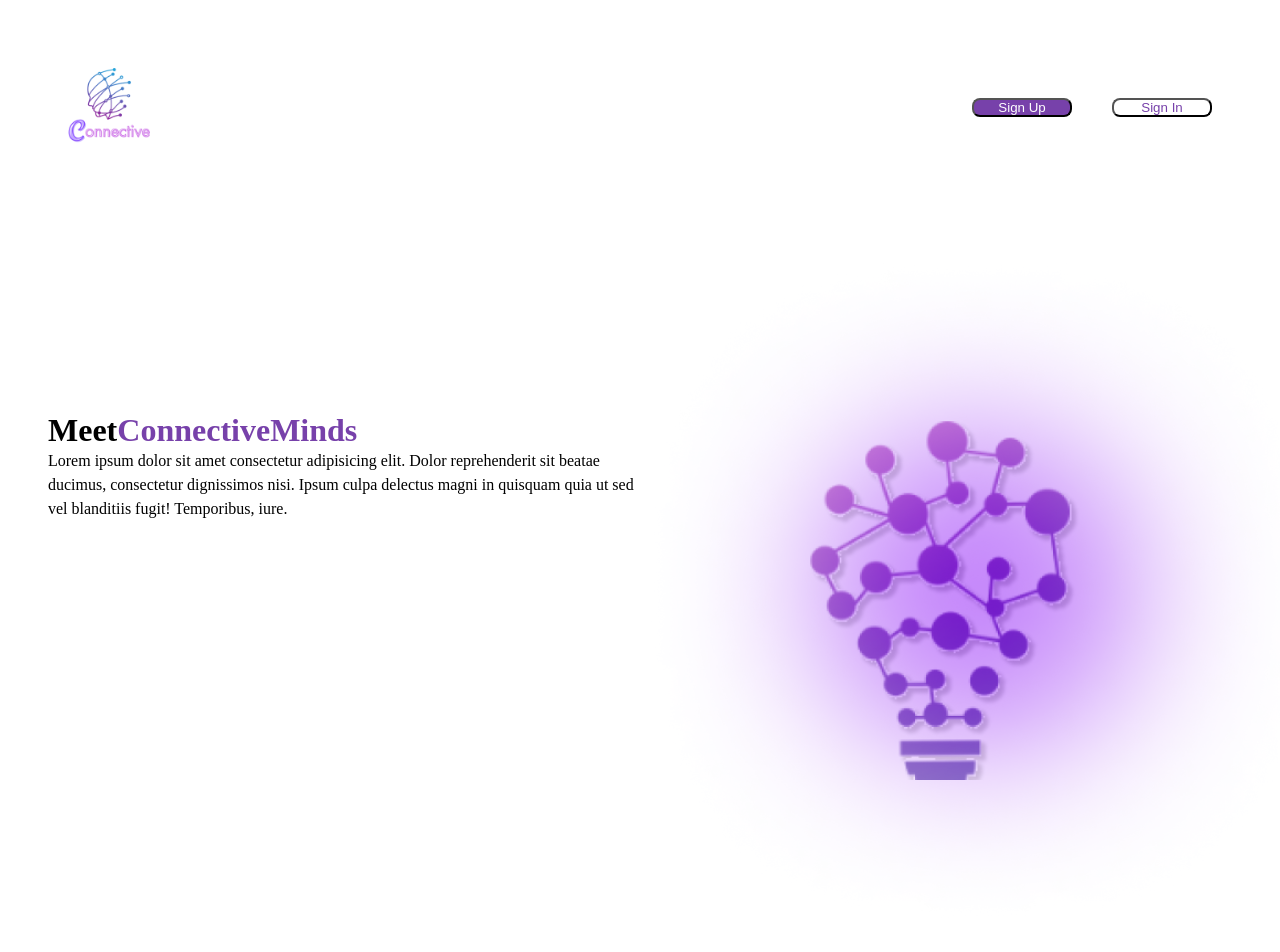
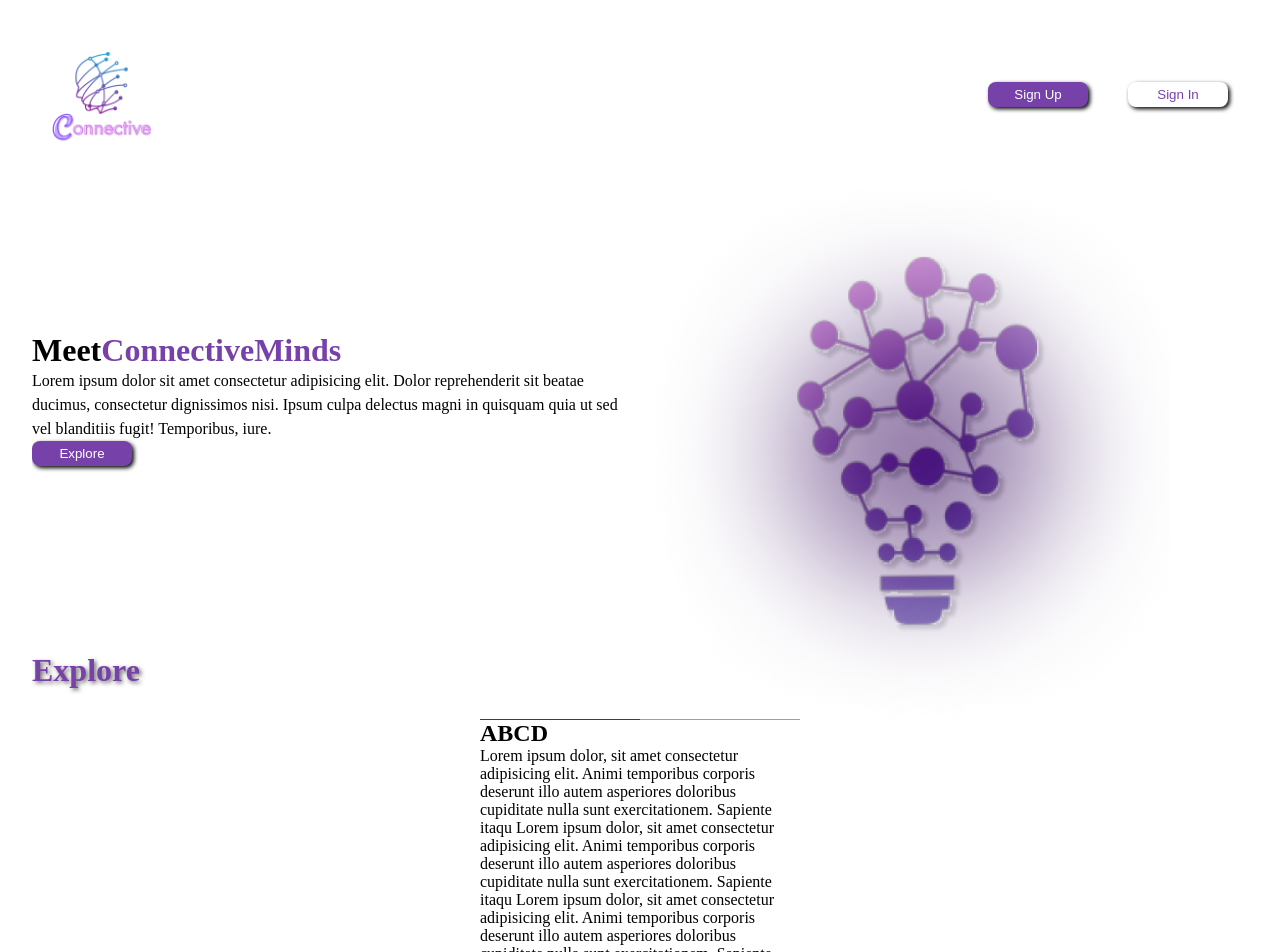
Before and after one commit to ConnectiveMinds/connectiveMind-frontend, a React (Vite) app: page / in a window 1280 px wide. Shown: the top 952 px of the page. Before the commit the page ends 928 px from the top, so only its background shows below. Built offline with nearby package versions, Linux system fonts and the light colour scheme.

Commit message:
static landing page complete

```diff
--- a/src/Components/Description.tsx
+++ b/src/Components/Description.tsx
@@ -12,7 +12,8 @@ export function Description() {
           reprehenderit sit beatae ducimus, consectetur dignissimos nisi. Ipsum
           culpa delectus magni in quisquam quia ut sed vel blanditiis fugit!
           Temporibus, iure.
-        </div>
+              </div>
+              <button className="SignUp">Explore</button>
       </div>
       <div className="images">
         <img className="bulb-bg" src="src\Data\Ellipse 1.png" alt="" />
@@ -21,7 +22,8 @@ export function Description() {
           src="src\Data\Connective Minds (3) 1.png"
           alt=""
         />
-      </div>
+          </div>
+
     </div>
   );
 }
--- /dev/null
+++ b/src/Components/Explore.tsx
@@ -0,0 +1,20 @@
+import React from 'react';
+
+type ExploreProps = {
+    topic: string;
+    description: string;
+}
+
+export function Explore({topic,description}:ExploreProps) {
+    return (
+        <div className='explore'>
+            <h1>Explore</h1>
+            <div className='recommendation'>
+                <div className="container">
+                    <h2 className='child'>{topic}</h2>
+                    <p className='child'>{description}</p>
+                </div>
+            </div>
+        </div>
+    )
+}
--- /dev/null
+++ b/src/Data/projects.json
@@ -0,0 +1,10 @@
+[
+    {"topic":"ABCD", "description":"jdbfslasdfhaflvrnwppppppppprv/f           ornali"},
+    {"topic":"ABCDE", "description":"jdbfslasdfhaflvrnwppppppppprv/f           ornali"},
+    {"topic":"ABCDF", "description":"jdbfslasdfhaflvrnwppppppppprv/f           ornali"},
+    {"topic":"ABCG", "description":"jdbfslasdfhaflvrnwppppppppprv/f           ornali"},
+    {"topic":"ABCDH", "description":"jdbfslasdfhaflvrnwppppppppprv/f           ornali"},
+    {"topic":"ABCDJ", "description":"jdbfslasdfhaflvrnwppppppppprv/f           ornali"}
+
+
+]
--- a/src/Pages/LandingPage.tsx
+++ b/src/Pages/LandingPage.tsx
@@ -1,13 +1,20 @@
 import React from "react";
+import Projects from "../Data/projects.json";
 import { Navbar } from "../Components/navbar";
 import { Description } from "../Components/Description";
+import { Explore } from "../Components/Explore";
 
 export function LandingPage() {
   return (
-    <div>
+    <div className="body">
       <Navbar />
-      <Description/>
+      <Description />
+      <Explore
+        topic="ABCD"
+        description="Lorem ipsum dolor, sit amet consectetur adipisicing elit. Animi temporibus corporis deserunt illo autem asperiores doloribus cupiditate nulla sunt exercitationem. Sapiente itaqu Lorem ipsum dolor, sit amet consectetur adipisicing elit. Animi temporibus corporis deserunt illo autem asperiores doloribus cupiditate nulla sunt exercitationem. Sapiente itaqu Lorem ipsum dolor, sit amet consectetur adipisicing elit. Animi temporibus corporis deserunt illo autem asperiores doloribus cupiditate nulla sunt exercitationem. Sapiente itaqu Lorem ipsum dolor, sit amet consectetur adipisicing elit. Animi temporibus corporis deserunt illo autem asperiores doloribus cupiditate nulla sunt exercitationem. Sapiente itaqu"
+      />
     </div>
-
   );
 }
+
+<h1>xe laborum ex explicabo quod aperiam eaque fugiat vel.</h1>;
--- a/src/style.css
+++ b/src/style.css
@@ -5,13 +5,19 @@
   box-sizing: border-box;
 }
 
+.body{
+  margin: 1rem;
+  padding:1rem;
+}
+
 .navbar {
-  margin: 1rem;
-  padding: 2rem;
+
   text-align: center;
   overflow: hidden;
   align-items: center;
   box-sizing: border-box;
+  position: sticky;
+
 }
 
 .navbar li {
@@ -20,17 +26,22 @@
   padding: 50px 20px;
 }
 
-.navbar li button {
+button {
   width: 100px;
   border-radius: 0.5rem;
+  border: 0px;
+  box-shadow:2px 2px 4px #000000;
+  height: 25px;
 }
 
-.navbar li button.SignUp {
+button.SignUp {
   background-color: rgba(119, 65, 170, 1);
   color: white;
+
 }
 
 .navbar li button.SignIn {
+  border: 0px;
   color: rgba(119, 65, 170, 1);
 }
 
@@ -38,16 +49,16 @@
   float: left;
   margin: 20px;
   padding: 0px;
+
 }
 
 .navbar li img {
-  height: 5rem;
+  height: 6rem;
 }
 
 .description {
-  height: 70vh;
-  margin: 1rem;
-  padding: 2rem;
+  height: 60vh;
+
   overflow: hidden;
   display: flex;
 }
@@ -68,8 +79,10 @@
 }
 
 .description .images {
+
   display: inline-block;
   width: 50%;
+
 }
 
 .bulb-bg {
@@ -77,22 +90,50 @@
   position: absolute;
   z-index: 2;
   opacity: 0.5;
-  width: 50%;
+  width:min-content;
+
+  height: 70vh;
 }
 
 .bulb {
+
   display: inline;
   position: relative;
   z-index: 1;
-  width: 100%;
+  width: 90%;
+  height: 70vh;
+  vertical-align: top;
 }
 
 .description header {
   display: inline-block;
   font-weight: bolder;
   font-size: 2rem;
+
 }
 
 .description header span {
   color: rgba(119, 65, 170, 1);
 }
+
+.explore h1{
+  color: rgba(119, 65, 170, 1);
+  text-shadow: 2px 2px 4px #292424ac;
+  margin-bottom: 30px;
+}
+
+.explore .recommendation{
+
+  display: flex;
+  position: relative;
+
+}
+
+.explore .container{
+  margin: auto;
+  overflow: hidden;
+  border-top:1px solid #413d3d;
+  border-bottom:1px solid #413d3d;
+  width: 40ch;
+
+}
```
Also changed, not shown: src/Components/navbar.tsx (line endings or trailing spaces), src/Data/Connective Minds (3) 1.png, src/Data/Ellipse 1.png.
